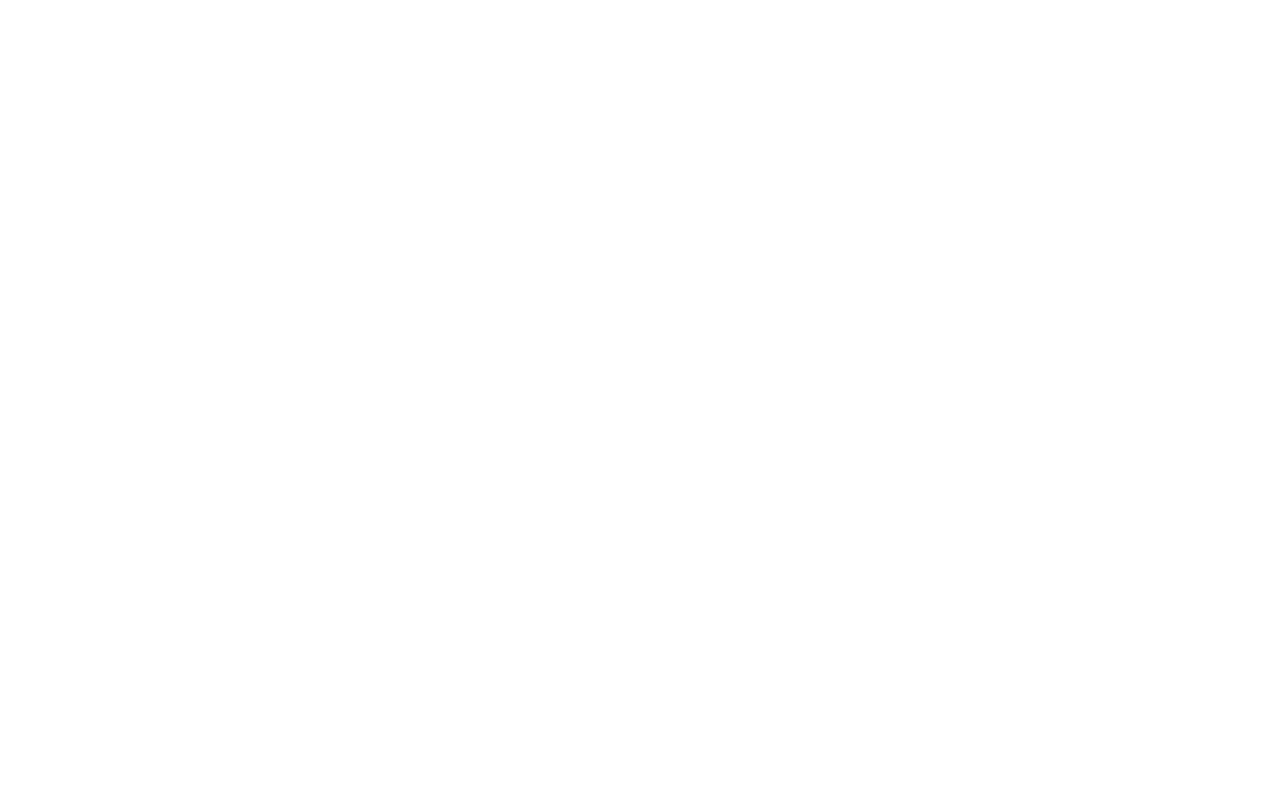
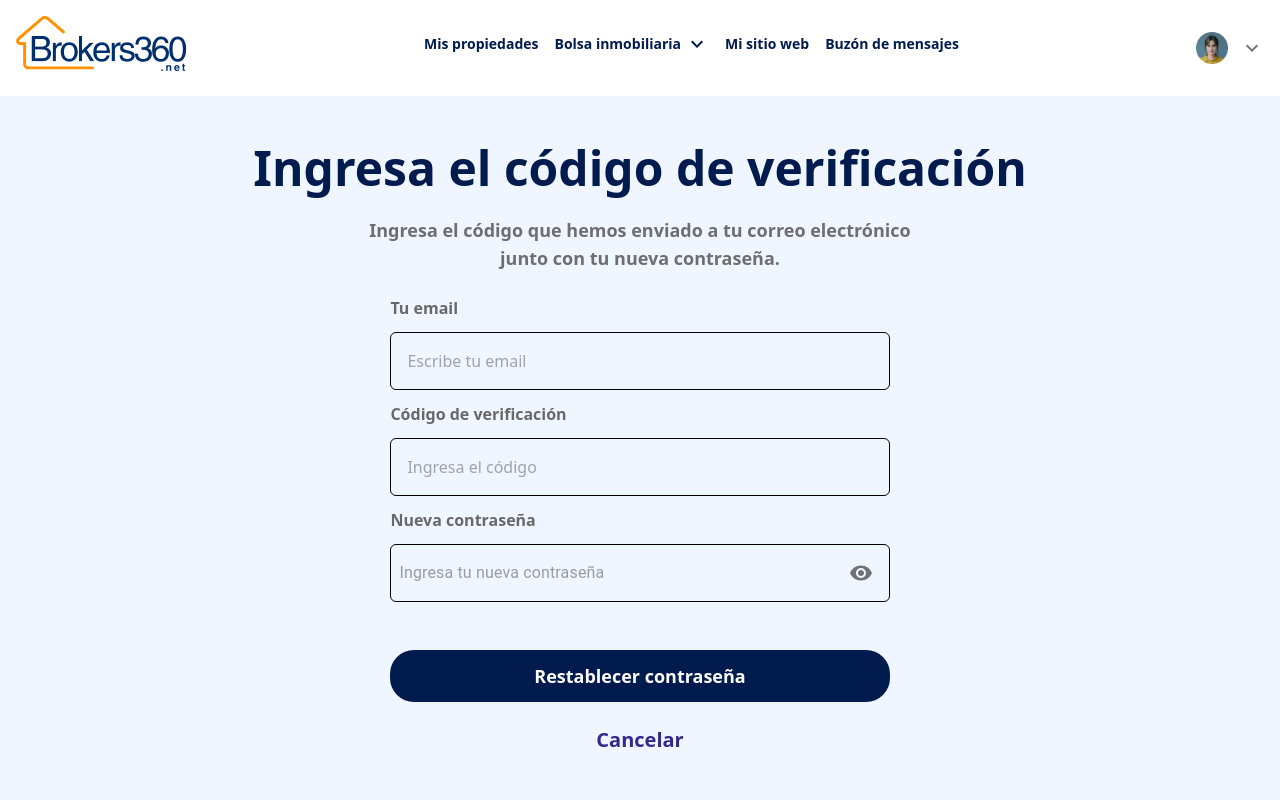
Before and after one commit to Mukund05/broker360Clone, a React (Vite) app: page /reset-password in a window 1280 px wide. Before the commit this address had no page. Shown: the top 800 px of the page. Built offline with nearby package versions, Linux system fonts and the light colour scheme.

Commit message:
Integrated reset password Api

```diff
--- a/src/Api/index.js
+++ b/src/Api/index.js
@@ -1,6 +1,6 @@
 import axios from "axios";
 
-const BASE_URL = "http://devprosolutions.in/broker/api";
+const BASE_URL = "http://easybroker.devprosolutions.in/api";
 
 // Create an Axios instance
 const api = axios.create({
@@ -30,6 +30,24 @@ export const register = async (data) => {
   }
 };
 
+export const forgotPassword = async (data) => {
+  try {
+    const response = await api.post("/forget-password", data);
+    return response.data;
+  } catch (error) {
+    handleError(error);
+  }
+}
+
+export const resetPassword = async (data) => {
+  try {
+    const response = await api.post("/reset-password", data);
+    return response.data;
+  } catch (error) {
+    handleError(error);
+  }
+}
+
 // Function to handle errors
 const handleError = (error) => {
   console.error("API call failed. ", error.response?.data);
@@ -39,4 +57,6 @@ const handleError = (error) => {
 export default {
   login,
   register,
+  forgotPassword,
+  resetPassword,
 };
--- a/src/App.jsx
+++ b/src/App.jsx
@@ -26,6 +26,7 @@ import Agencies from "./components/Agencies";
 import MessageGateway from "./components/MessageGateway";
 import CancelSubscription from "./components/CancelSubscription";
 import CloneMyproperties from "./components/CloneMyproperties";
+import ResetPassword from "./components/ResetPassword";
 
 function App() {
   return (
@@ -36,6 +37,7 @@ function App() {
           <Route path="/login" exact Component={Login} />
           <Route path="/register" Component={Register} />
           <Route path="/forgot-password" Component={ForgotPassword} />
+          <Route path="/reset-password" Component={ResetPassword} />
           <Route path="/payment-method" Component={Paymentmethod} />
           <Route path="/subscription-plans" Component={Subscription} />
           <Route path="/home" Component={Interface} />
--- a/src/components/ForgotPassword.jsx
+++ b/src/components/ForgotPassword.jsx
@@ -1,17 +1,39 @@
 import React, { useState } from "react";
 import KeyboardBackspaceIcon from "@mui/icons-material/KeyboardBackspace";
-import { IconButton, TextField } from "@mui/material";
-import { Visibility, VisibilityOff } from "@mui/icons-material";
+import { IconButton, TextField, CircularProgress } from "@mui/material";
 import { Link, useNavigate } from "react-router-dom";
 import CustomHeader from "../elements/CustomHeader";
 import CustomFooter from "../elements/CustomFooter";
 import Footer from "../elements/Footer";
+import api from "../Api";
 
 const ForgotPassword = () => {
   const [showPassword, setShowPassword] = useState(false);
+  const [email, setEmail] = useState("");
+  const [error, setError] = useState("");
+  const [loading, setLoading] = useState(false);
+
   const navigate = useNavigate();
+
   const togglePasswordVisibility = () => {
     setShowPassword(!showPassword);
+  };
+
+  const handleForgotPassword = async () => {
+    setLoading(true);
+    setError("");
+    try {
+      const response = await api.forgotPassword({
+        email,
+      });
+      console.log("response msg", response);
+      if (response.success) navigate("/reset-password");
+      else setError(response.message);
+    } catch (err) {
+      setError(err.response?.data?.error || "Login failed. Please try again.");
+    } finally {
+      setLoading(false);
+    }
   };
 
   return (
@@ -31,15 +53,20 @@ const ForgotPassword = () => {
               Tu email
             </label>
             <input
+              type="email"
+              value={email}
+              onChange={(e) => setEmail(e.target.value)}
               placeholder="Escribe tu email"
               className="rounded-md border text-black border-black p-2 sm:p-4 bg-[#eff6ff]"
             />
           </div>
+          <span className="text-red-500 text-sm">{error}</span>
           <button
             className="bg-[#011B4E]  text-white font-semibold py-3 px-6 sm:px-10 rounded-3xl text-md sm:text-lg sm:w-[60%] "
-            onClick={() => navigate("/login")}
+            onClick={handleForgotPassword}
+            disabled={loading} // Disable button when loading
           >
-            Restablecer contraseña
+            {loading ? <CircularProgress size={24} color="inherit" /> : "Restablecer contraseña"}
           </button>
           <span className="text-[#35278C]  text-sm sm:text-xl font-semibold">
             Cancelar
--- /dev/null
+++ b/src/components/ResetPassword.jsx
@@ -0,0 +1,107 @@
+import React, { useState } from "react";
+import { IconButton, TextField, CircularProgress } from "@mui/material";
+import { Visibility, VisibilityOff } from "@mui/icons-material";
+import { useNavigate } from "react-router-dom";
+import CustomHeader from "../elements/CustomHeader";
+import Footer from "../elements/Footer";
+import api from "../Api";
+
+const ResetPassword = () => {
+  const [showPassword, setShowPassword] = useState(false);
+  const [email, setEmail] = useState("");
+  const [otp, setOtp] = useState("");
+  const [password, setpassword] = useState("");
+  const [error, setError] = useState("");
+  const [loading, setLoading] = useState(false);
+
+  const navigate = useNavigate();
+
+  const togglePasswordVisibility = () => {
+    setShowPassword(!showPassword);
+  };
+
+  const handleResetPassword = async () => {
+    setLoading(true);
+    setError("");
+    try {
+      const response = await api.resetPassword({ email, otp, password });
+      if (response.success) navigate("/login");
+      else setError(response.message);
+    } catch (err) {
+      setError(err.response?.data?.error || "Reset failed. Please try again.");
+    } finally {
+      setLoading(false);
+    }
+  };
+
+  return (
+    <div className="">
+      <CustomHeader />
+      <div className="bg-[#eff6ff] p-4 ">
+        <div className="w-full xs:w-4/5 sm:w-2/3 md:w-2/3 m-auto flex flex-col justify-center items-center text-center gap-y-6 py-8">
+          <span className="text-[#011B4E] text-2xl sm:text-3xl md:text-5xl font-bold">
+            Ingresa el código de verificación
+          </span>
+          <span className="text-[#6E6E70] text-lg font-semibold md:px-14 w-[80%]">
+            Ingresa el código que hemos enviado a tu correo electrónico junto con tu nueva contraseña.
+          </span>
+          <div className="flex flex-col gap-y-3 sm:w-[60%]">
+            <label className="text-[#686868] flex justify-start font-bold">
+              Tu email
+            </label>
+            <input
+              type="email"
+              value={email}
+              onChange={(e) => setEmail(e.target.value)}
+              placeholder="Escribe tu email"
+              className="rounded-md border text-black border-black p-2 sm:p-4 bg-[#eff6ff]"
+            />
+            <label className="text-[#686868] flex justify-start font-bold">
+              Código de verificación
+            </label>
+            <input
+              type="text"
+              value={otp}
+              onChange={(e) => setOtp(e.target.value)}
+              placeholder="Ingresa el código"
+              className="rounded-md border text-black border-black p-2 sm:p-4 bg-[#eff6ff]"
+            />
+            <label className="text-[#686868] flex justify-start font-bold">
+              Nueva contraseña
+            </label>
+            <div className="flex items-center border rounded-md border-black bg-[#eff6ff] p-1 sm:p-2">
+              <TextField
+                type={showPassword ? "text" : "password"}
+                value={password}
+                onChange={(e) => setpassword(e.target.value)}
+                variant="standard"
+                fullWidth
+                InputProps={{
+                  disableUnderline: true,
+                  placeholder: "Ingresa tu nueva contraseña",
+                }}
+              />
+              <IconButton onClick={togglePasswordVisibility}>
+                {showPassword ? <VisibilityOff /> : <Visibility />}
+              </IconButton>
+            </div>
+          </div>
+          <span className="text-red-500 text-sm">{error}</span>
+          <button
+            className="bg-[#011B4E] text-white font-semibold py-3 px-6 sm:px-10 rounded-3xl text-md sm:text-lg sm:w-[60%]"
+            onClick={handleResetPassword}
+            disabled={loading}
+          >
+            {loading ? <CircularProgress size={24} color="inherit" /> : "Restablecer contraseña"}
+          </button>
+          <span className="text-[#35278C] text-sm sm:text-xl font-semibold">
+            Cancelar
+          </span>
+        </div>
+      </div>
+      <Footer />
+    </div>
+  );
+};
+
+export default ResetPassword;
```
